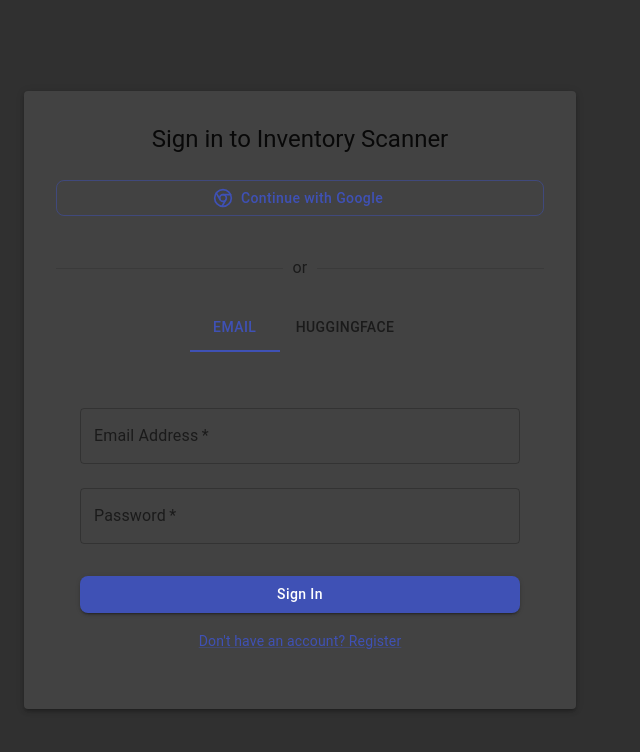
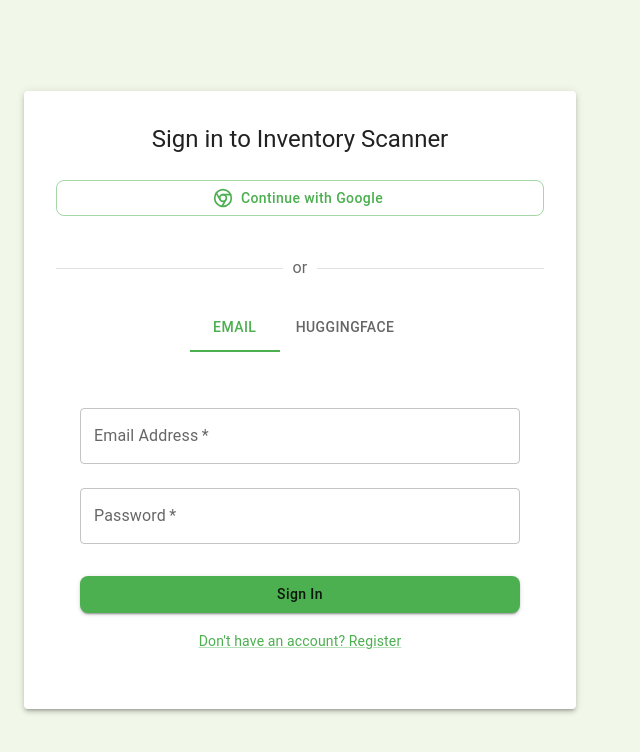
Before and after one commit to Mason-Household/SmartInventoryReader, a React (Vite) app in the folder PrettyScanner/: page / in a window 1280 px wide. Shown: the top 752 px of the page, without its empty margins (0-640 px from the left). Built offline with nearby package versions, Linux system fonts and the light colour scheme; no server answers.

Commit message:
better theme preset

```diff
--- a/PrettyScanner/src/components/Layout/Layout.tsx
+++ b/PrettyScanner/src/components/Layout/Layout.tsx
@@ -22,9 +22,9 @@
   History,
   Settings,
   LogOut,
+  Github as GitHubIcon,
 } from 'lucide-react';
 import ErrorBoundary from '../Errors/ErrorBoundary';
-import { Github as GitHubIcon } from 'lucide-react';
 import HelpOutline from '../HelpOutline/HelpOutline';
 import { motion, AnimatePresence } from 'framer-motion';
 import ThemeSelector from '../ThemeSelector/ThemeSelector';
@@ -40,11 +40,13 @@
   const [drawerOpen, setDrawerOpen] = React.useState(false);
   const { logout, organization } = useAuth();
 
+  const iconColor = theme.palette.mode === 'light' ? 'black' : 'inherit';
+
   const menuItems = [
-    { icon: <Home />, text: 'Home', path: '/' },
-    { icon: <History />, text: 'Scan History', path: '/history' },
-    { icon: <Settings />, text: 'Settings', path: '/settings' },
-    { icon: <HelpOutline />, text: 'Help', path: '/help' },
+    { icon: <Home color={iconColor} />, text: 'Home', path: '/' },
+    { icon: <History color={iconColor} />, text: 'Scan History', path: '/history' },
+    { icon: <Settings color={iconColor} />, text: 'Settings', path: '/settings' },
+    { icon: <Box color={iconColor}><HelpOutline /></Box>, text: 'Help', path: '/help' },
   ];
 
   const handleDrawerToggle = () => {
@@ -75,6 +77,9 @@
           backgroundColor: 'rgba(255, 255, 255, 0.8)',
           borderBottom: `1px solid ${theme.palette.divider}`,
         }}
+        style={{
+          color: theme.palette.mode === 'light' ? 'black' : 'inherit',
+        }}
       >
         <Toolbar>
           {isMobile && (
@@ -85,7 +90,7 @@
               onClick={handleDrawerToggle}
               sx={{ mr: 2 }}
             >
-              <MenuIcon />
+              <MenuIcon color={iconColor} />
             </IconButton>
           )}
 
@@ -145,7 +150,7 @@
             <ThemeSelector />
             <Tooltip title="Logout" arrow>
               <IconButton color="inherit" onClick={logout}>
-                <LogOut />
+                <LogOut color={iconColor} />
               </IconButton>
             </Tooltip>
           </Box>
@@ -159,7 +164,7 @@
               rel="noopener noreferrer"
               sx={{ ml: 1 }}
             >
-              <GitHubIcon />
+              <GitHubIcon color={iconColor} />
             </IconButton>
           </Tooltip>
         </Toolbar>
@@ -217,7 +222,7 @@
             }}
             button
           >
-            <ListItemIcon><LogOut /></ListItemIcon>
+            <ListItemIcon><LogOut color={iconColor} /></ListItemIcon>
             <ListItemText primary="Logout" />
           </ListItem>
         </List>
--- a/PrettyScanner/src/theme/ThemePreset.ts
+++ b/PrettyScanner/src/theme/ThemePreset.ts
@@ -17,16 +17,6 @@
 export const themePresets: ThemePreset[] = [
   {
     id: 'default',
-    name: 'Midnight',
-    primary: '#3f51b5',
-    secondary: '#7c4dff',
-    background: '#303030',
-    paper: '#424242',
-    accentLight: '#7986cb',
-    accentDark: '#b388ff'
-  },
-  {
-    id: 'nature',
     name: 'Nature',
     primary: '#4caf50',
     secondary: '#8bc34a',
```
